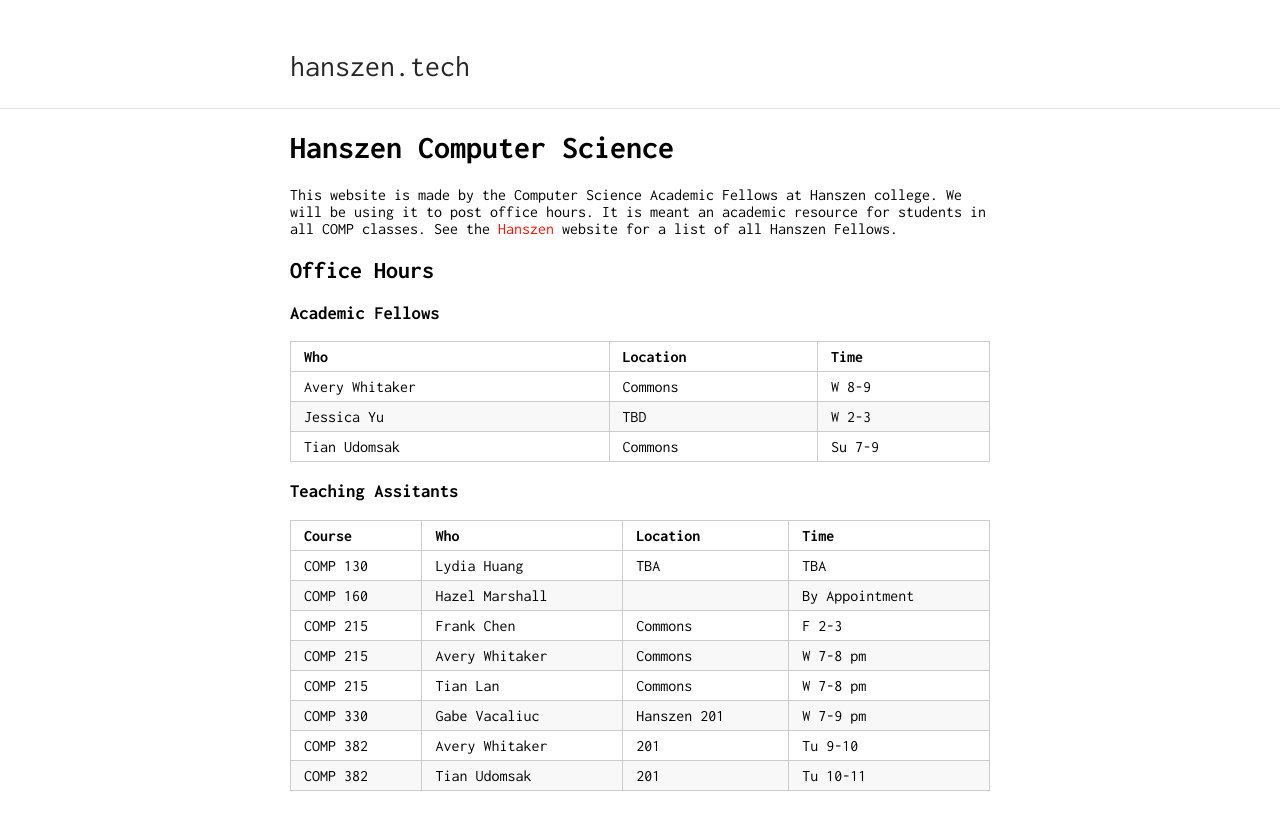
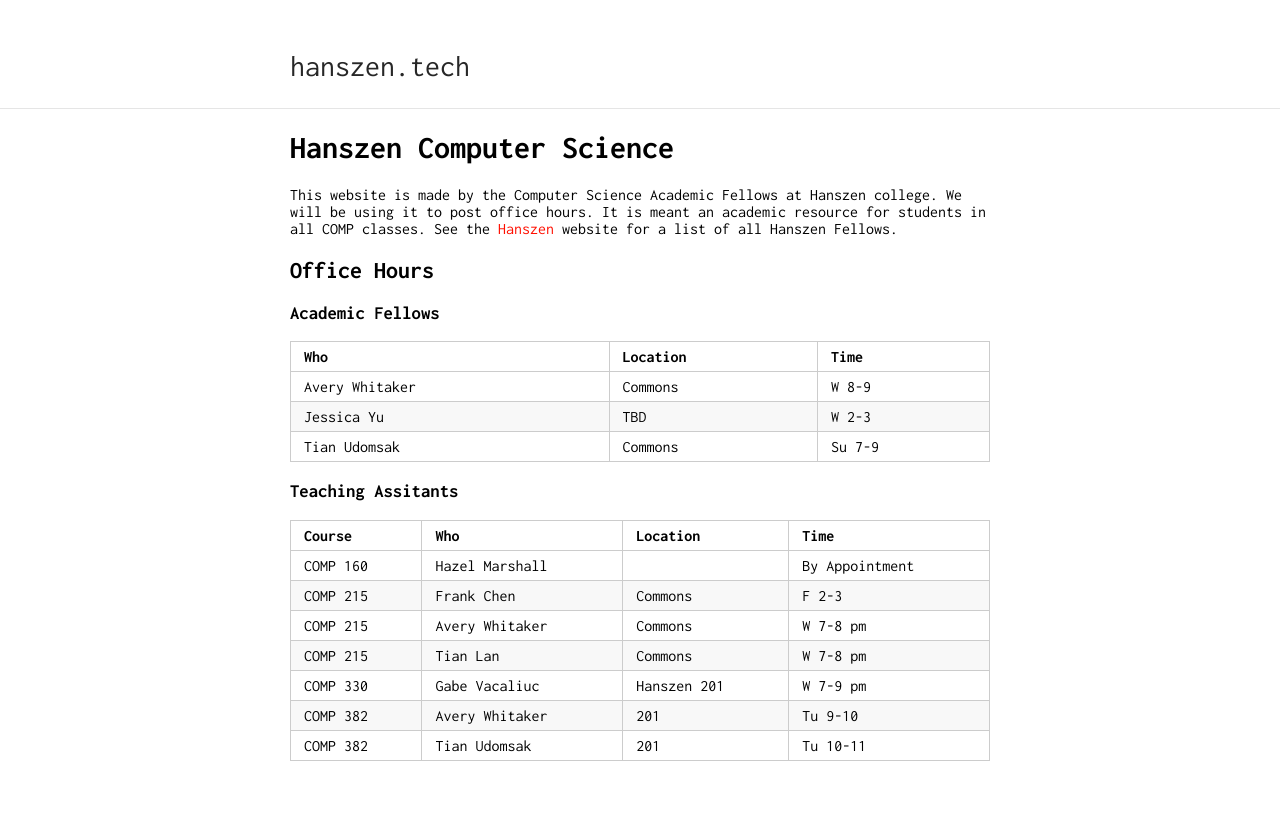
Before and after one commit to Avery-Whitaker/hanszen.tech, a Jekyll site: the page built from index.md, in a window 1280 px wide. Shown: the top 830 px of the page. Built offline with Jekyll 4.4.1, drawn with Linux system fonts in a browser that asks for light colours; our own code applies the rules of GitHub Pages for plain Markdown files.

Commit message:
Update index.md

```diff
--- a/index.md
+++ b/index.md
@@ -20,7 +20,6 @@ Tian Udomsak | Commons | Su 7-9
 
 Course   | Who        |Location | Time
 ---------|------------|---------|--------
-COMP 130 | Lydia Huang | TBA | TBA
 COMP 160 | Hazel Marshall | | By Appointment
 COMP 215 | Frank Chen   | Commons | F 2-3
 COMP 215 | Avery Whitaker | Commons | W 7-8 pm
```
